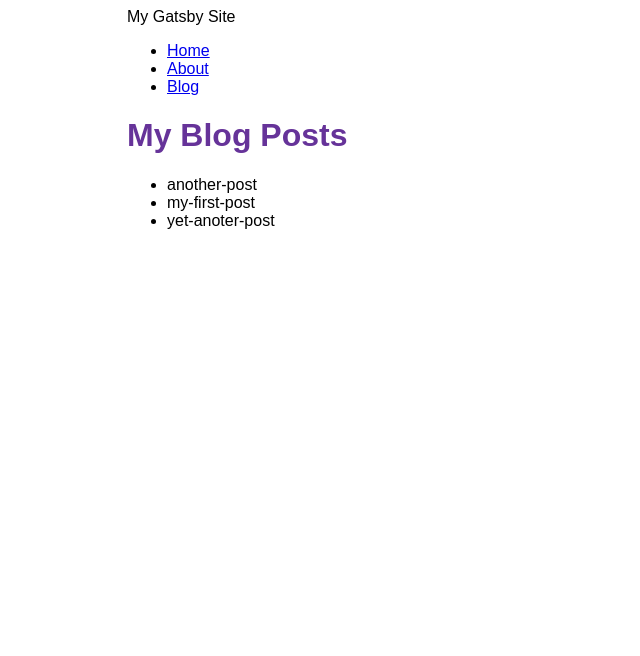
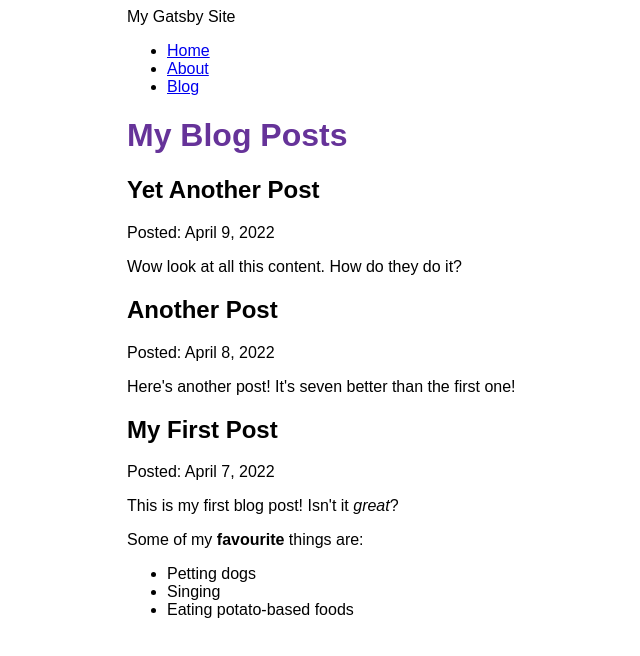
Before and after one commit to wojciechtobis/first-gatsby, a Gatsby site: page /blog in a window 1280 px wide. Shown: the whole page, without its empty margins (263-903 px from the left). Built offline with nearby package versions, Linux system fonts and the light colour scheme; Gatsby itself is replaced by a stand-in of ours.

Commit message:
add articles body

```diff
--- a/blog/another-post.mdx
+++ b/blog/another-post.mdx
@@ -0,0 +1,6 @@
+---
+title: "Another Post"
+date: "2022-04-08"
+---
+
+Here's another post! It's seven better than the first one!
--- a/blog/my-first-post.mdx
+++ b/blog/my-first-post.mdx
@@ -0,0 +1,12 @@
+---
+title: "My First Post"
+date: "2022-04-07"
+---
+
+This is my first blog post! Isn't it *great*?
+
+Some of my **favourite** things are:
+
+* Petting dogs
+* Singing
+* Eating potato-based foods
--- a/blog/yet-anoter-post.mdx
+++ b/blog/yet-anoter-post.mdx
@@ -0,0 +1,6 @@
+---
+title: "Yet Another Post"
+date: "2022-04-09"
+---
+
+Wow look at all this content. How do they do it?
--- a/src/pages/blog.tsx
+++ b/src/pages/blog.tsx
@@ -1,31 +1,39 @@
 import * as React from 'react'
 import { graphql } from 'gatsby'
+import { MDXRenderer } from 'gatsby-plugin-mdx'
 import Layout from '../components/layout'
 
 const BlogPage = ({ data }) => {
     return (
         <Layout pageTitle="My Blog Posts">
-            <ul>
-                {
-                    data.allFile.nodes.map(node => (
-                        <li key={node.name}>
-                            {node.name}
-                        </li>
-                    ))
-                }
-            </ul>
+            {
+                data.allMdx.nodes.map((node) => (
+                    <article key={node.id}>
+                        <h2>{node.frontmatter.title}</h2>
+                        <p>Posted: {node.frontmatter.date}</p>
+                        <MDXRenderer>
+                            {node.body}
+                        </MDXRenderer>
+                    </article>
+                ))
+            }
         </Layout>
     )
 }
 
 export const query = graphql`
     query {
-        allFile {
-            nodes {
-                name
+        allMdx(sort: {fields: frontmatter___date, order: DESC}) {
+          nodes {
+            frontmatter {
+              date(formatString: "MMMM D, YYYY")
+              title
             }
+            id
+            body
+          }
         }
-    }
+      }
 `
 
 export default BlogPage
```
